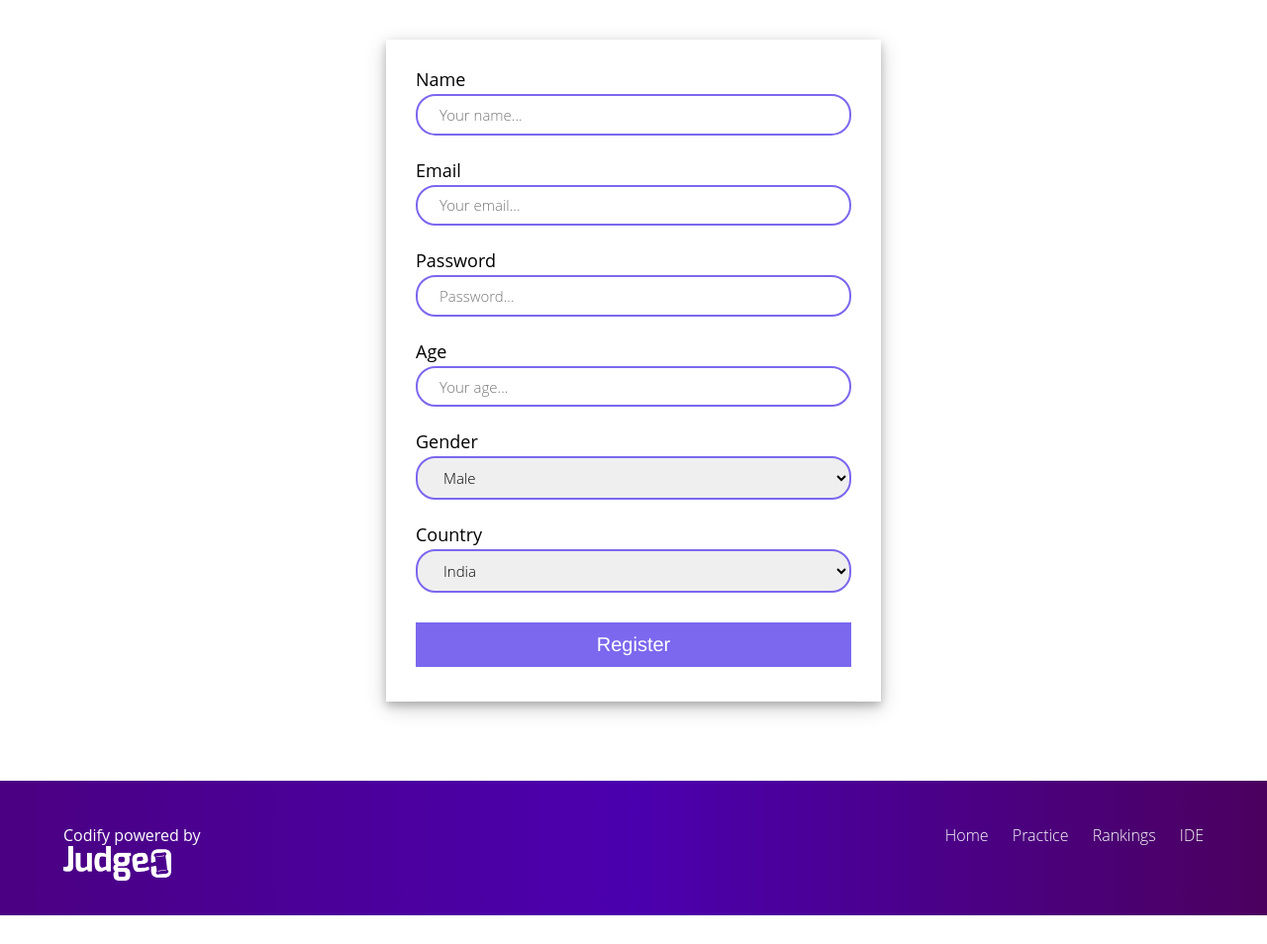
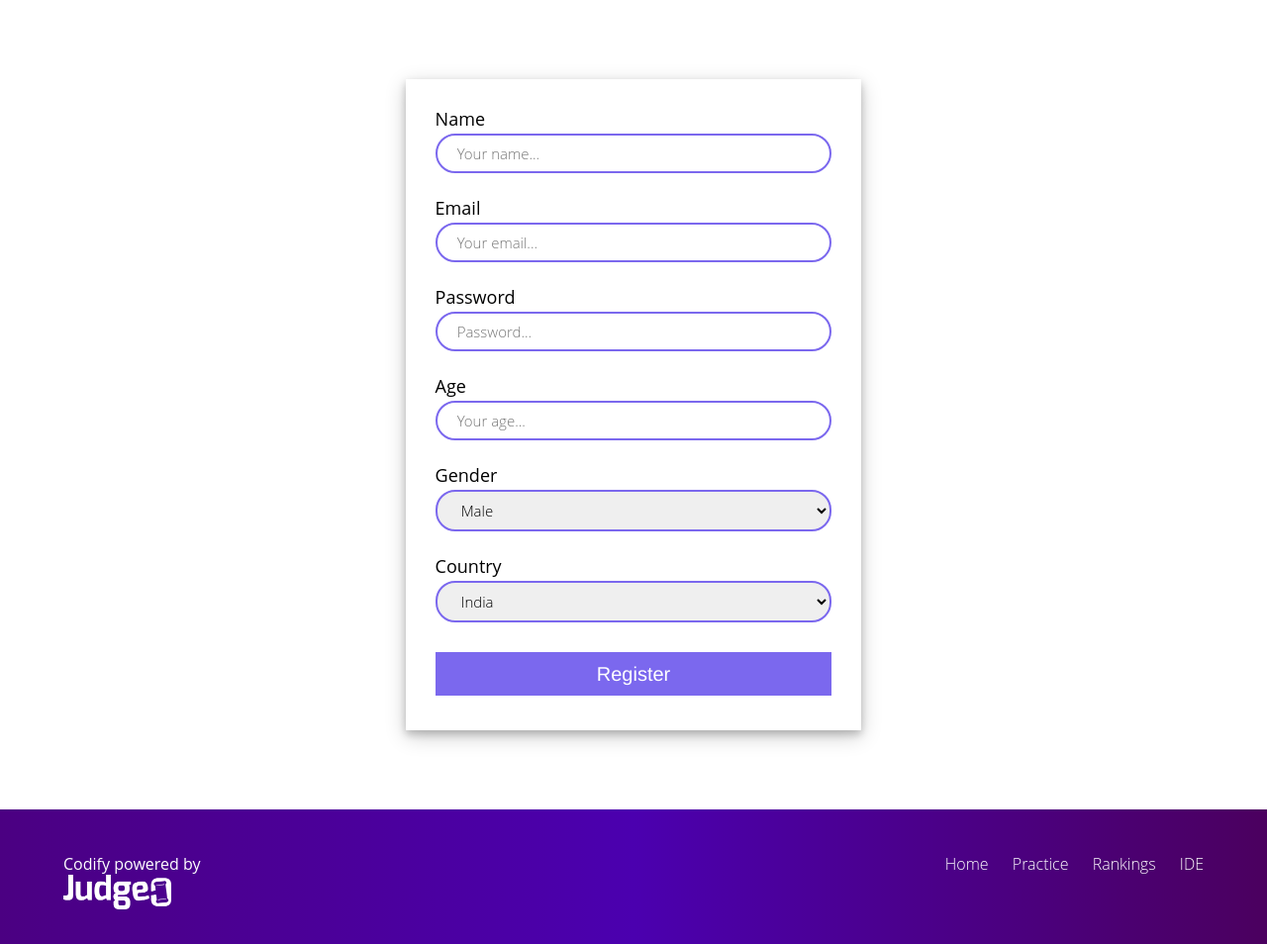
Before and after one commit to pmj642/Codify, a PHP site: page /public/register_form.php in a window 1280 px wide. Shown: the part 120-1074 px from the top of the page at 99% size. Before the commit the page ends 1045 px from the top, so only its background shows below. Run offline with PHP 8.4, Linux system fonts and the light colour scheme.

Commit message:
refined the css and structure for input forms

```diff
--- a/public/login_form.php
+++ b/public/login_form.php
@@ -19,6 +19,9 @@
 
 		<section class="row">
 			<div class="container">
+
+				<div class='centre card form-container'>
+
 					<form method="post" action="../app/login.php">
 
 						<?php
@@ -56,6 +59,8 @@
 					</form>
 
 				</div>
+
+			</div>
 		</section>
 
 		<!-- Footer -->
--- a/public/register_form.php
+++ b/public/register_form.php
@@ -19,6 +19,9 @@
 
 		<section class="row">
 			<div class="container">
+
+				<div class='centre card form-container'>
+
 					<form method="post" action="../app/register.php">
 
 						<?php
@@ -75,6 +78,8 @@
 					</form>
 
 				</div>
+
+			</div>
 		</section>
 
 		<!-- Footer -->
--- a/public/stylesheets/main.css
+++ b/public/stylesheets/main.css
@@ -410,14 +410,15 @@ p a {
 */
 
 form {
-    width: 500px;
-    margin: 0 auto 40px;
-	padding: 30px;
+    /* margin: 0 auto 40px; */
     color: #000;
     font: 400 18px/20px "Open Sans", "Helvetica Neue", Helvetica, Arial, sans-serif;
     cursor: pointer;
-    box-shadow: 0 4px 8px 0 rgba(0,0,0,0.2),
-                0 6px 20px 0 rgba(0,0,0,0.2);
+}
+
+.form-container {
+    width: 40%;
+    padding: 30px;
 }
 
 input,
```
Also changed, not shown: upload_form.html (deleted, +0 -66 lines). Lines whose indentation alone changed are shown as unchanged.
